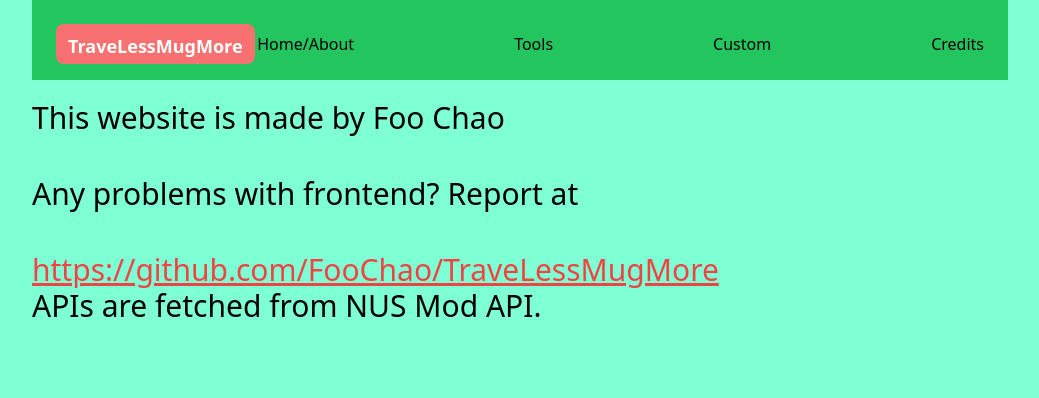
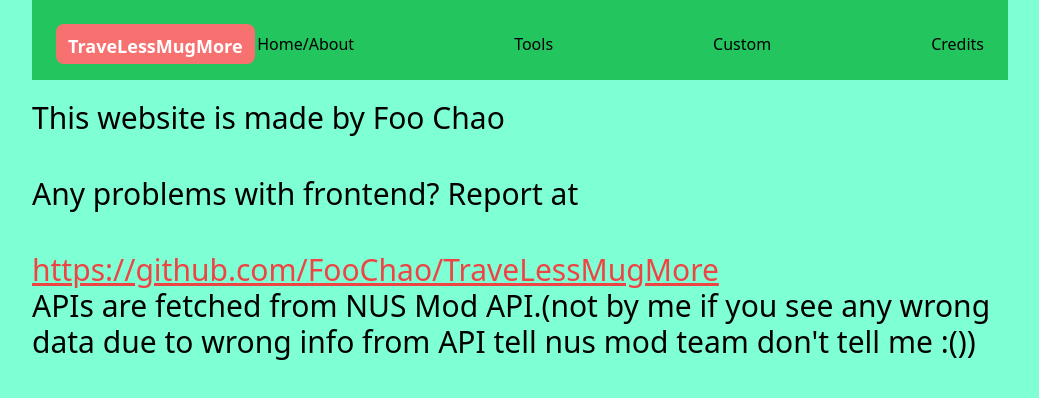
Before and after one commit to FooChao/TraveLessMugMore, a React (Vite) app: page /Credits in a window 1280 px wide. Shown: the top 398 px of the page, without its empty margins (120-1159 px from the left). Built offline with nearby package versions, Linux system fonts and the light colour scheme.

Commit message:
Thirty-second Commit : Updated credits

```diff
--- a/src/pages/CreditsPage.jsx
+++ b/src/pages/CreditsPage.jsx
@@ -7,7 +7,7 @@
         <p className="text-3xl mb-10">This website is made by Foo Chao</p>
         <p className="text-3xl mb-10">Any problems with frontend? Report at</p>
         <a className="text-3xl mb-10 underline text-red-500 hover:text-red-700" href='https://github.com/FooChao/TraveLessMugMore' target='_blank'>https://github.com/FooChao/TraveLessMugMore</a>
-        <p className="text-3xl mb-10">APIs are fetched from NUS Mod API. </p>
+        <p className="text-3xl mb-10">APIs are fetched from NUS Mod API.(not by me if you see any wrong data due to wrong info from API tell nus mod team don't tell me :()) </p>
 
     </div>
   )
```
